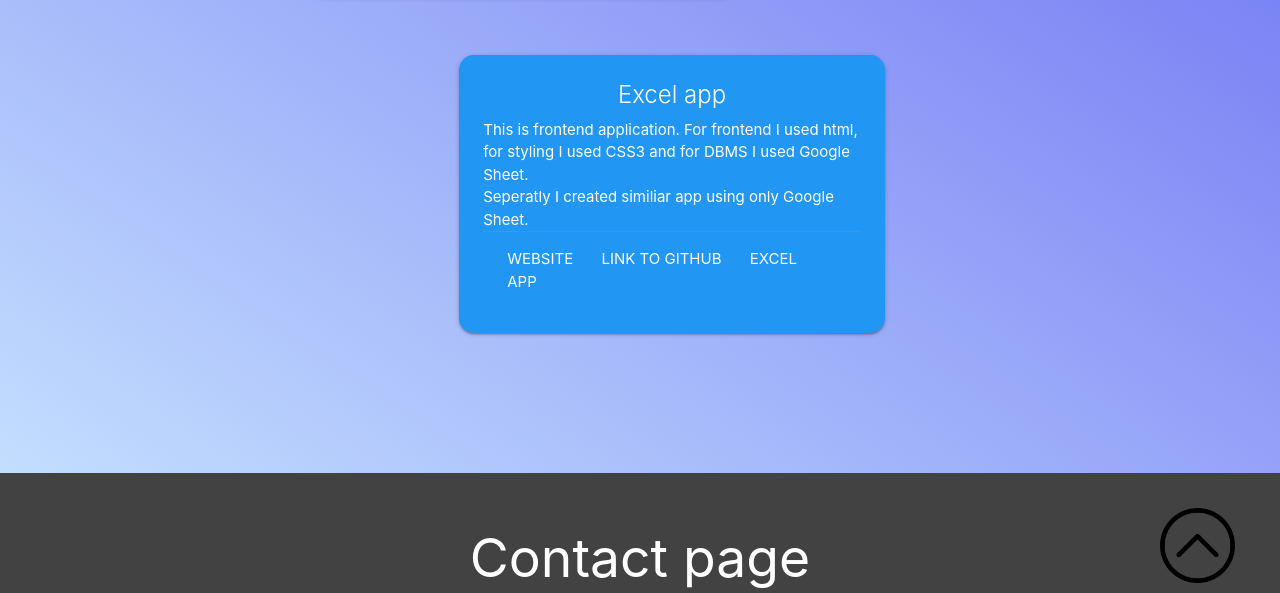
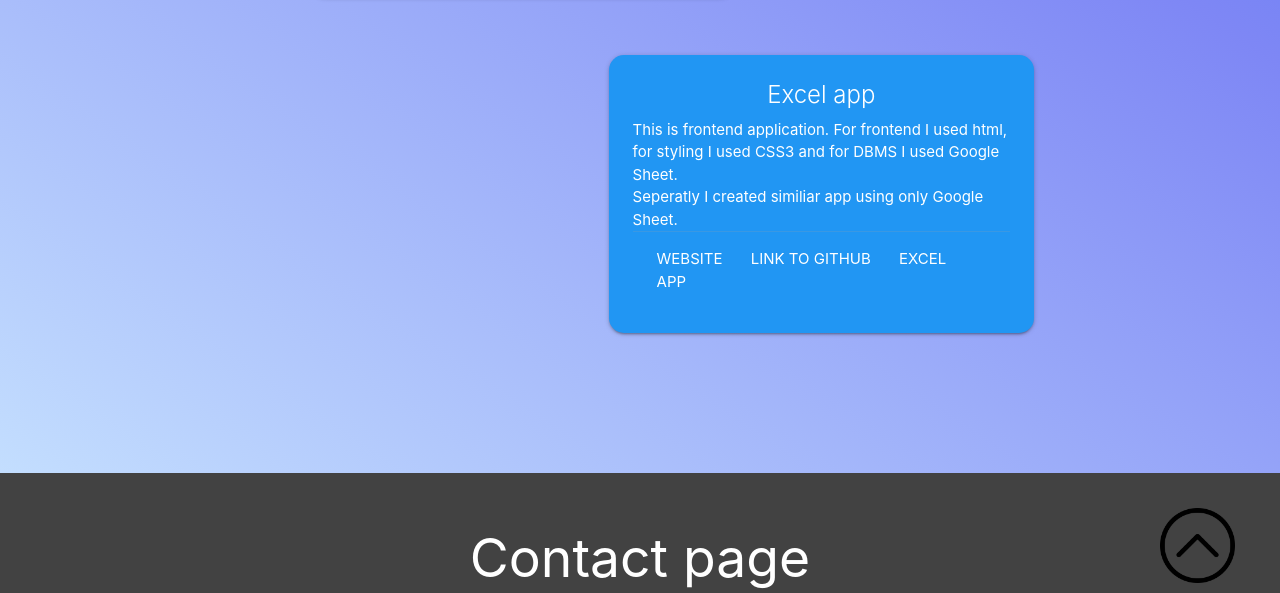
Before and after one commit to adis-aljic/Portfolio, a plain HTML site: page index.html in a window 1280 px wide. Shown: the part 2795-3388 px from the top of the page. Drawn offline with nearby package versions, Linux system fonts and the light colour scheme.

```diff
--- a/index.html
+++ b/index.html
@@ -234,7 +234,7 @@
     </div>
 
     <div class="row">
-      <div class="col s12 l6 offset-l6 ">
+      <div class="col s12 l6 offset-l8">
         <div class="card blue">
           <div class="card-content white-text">
             <span class="card-title center ">Excel app</span>
```
